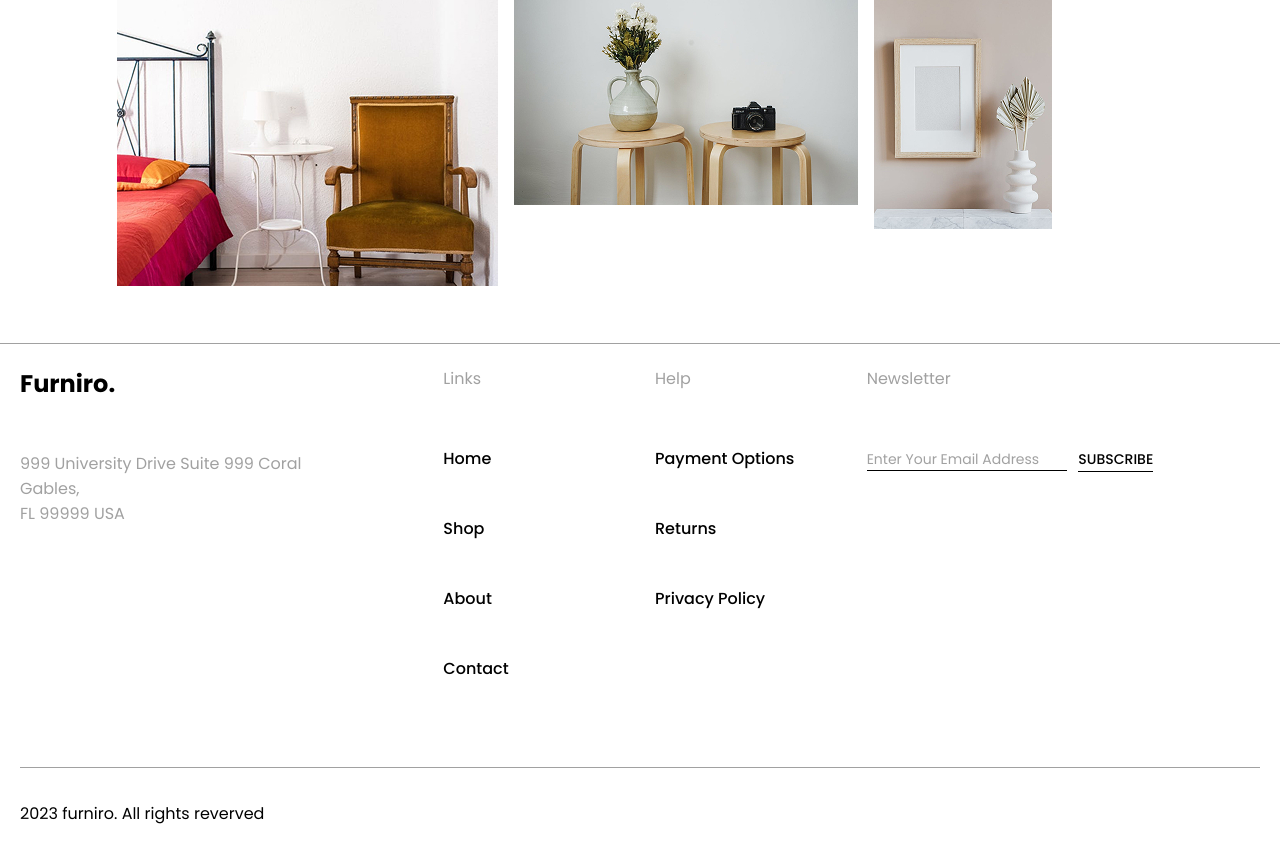
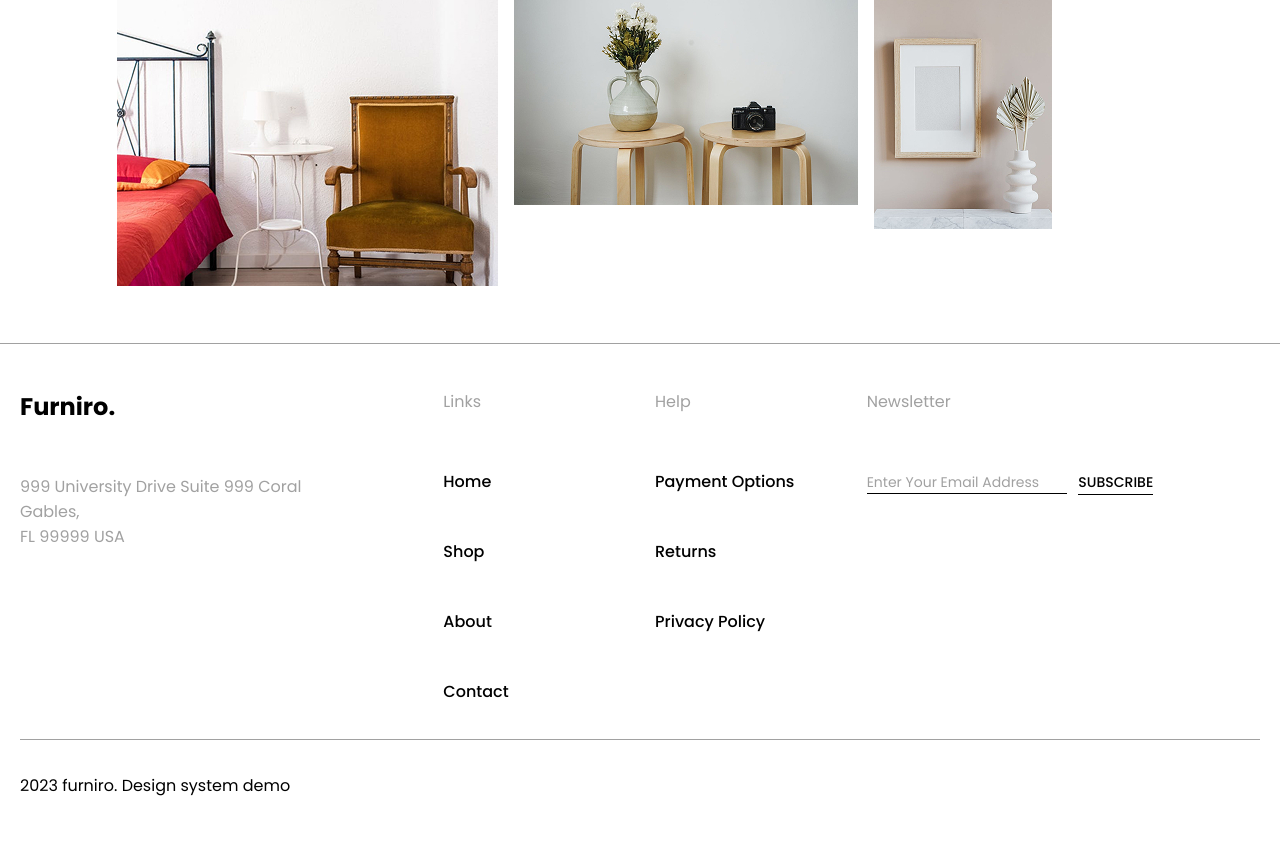
Before and after one commit to Hannalysis/furniture-site-implementation, a React (Vite) app: page / in a window 1280 px wide. Shown: the part 3943-4791 px from the top of the page. Built offline with nearby package versions, Linux system fonts and the light colour scheme.

Commit message:
chore: Removed unnecessary margin and fixed height at bigger screens.
Replaced the sp '...reverved' footer text from the figma design to
'Design system demo' to showcase that this is a project not a real brand.

```diff
--- a/src/components/Footer/Footer.module.css
+++ b/src/components/Footer/Footer.module.css
@@ -8,7 +8,6 @@
 
 .footerNav {
     grid-column: 1 / -1;
-    margin-bottom: 56px;
 }
 
 .footerFurniro {
@@ -122,6 +121,10 @@ input::placeholder, .subButton {
 
 @media (min-width: 1240px) {
 
+    .footerContainer {
+        height: 414px;
+    }
+
     .footer {
         height: 505px;
         padding: 0%;
--- a/src/components/Footer/Footer.tsx
+++ b/src/components/Footer/Footer.tsx
@@ -104,7 +104,7 @@ export const Footer = () => {
         </div>
       </div>
       <div className={classes.footerCopyright}>
-        <Typography variant="body1">2023 furniro. All rights reverved</Typography>
+        <Typography variant="body1">2023 furniro. Design system demo</Typography>
       </div>
     </div>
     </footer>
```
